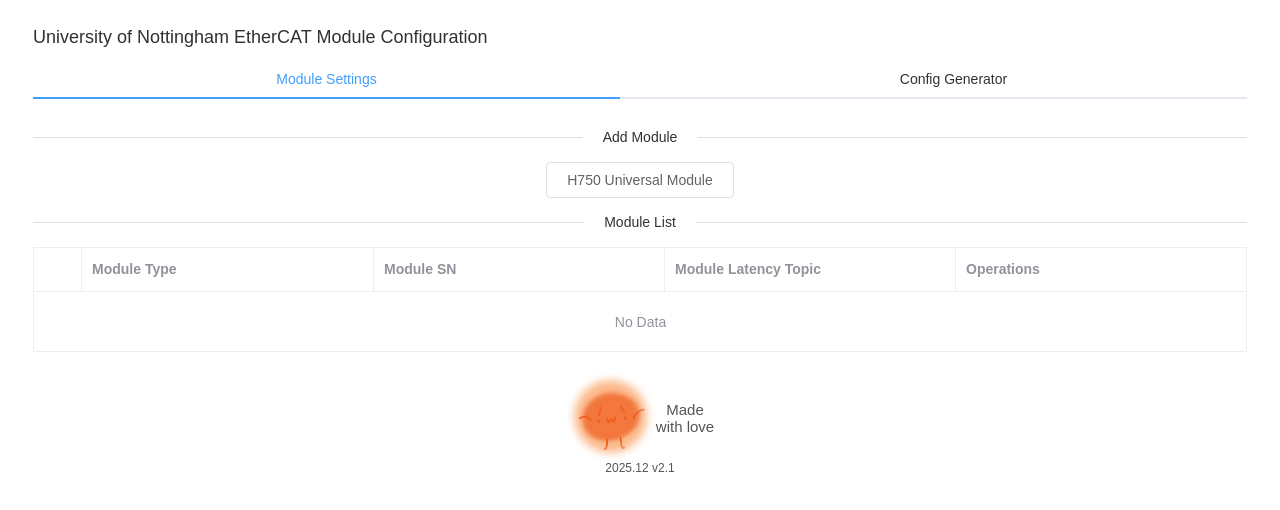
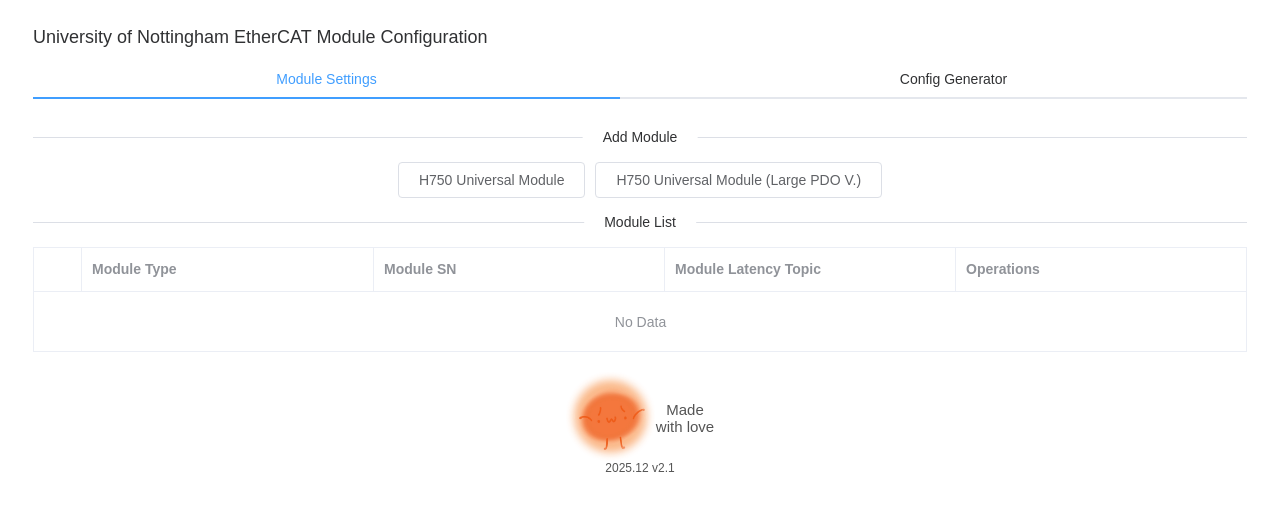
Before and after one commit to AIMEtherCAT/TaskEditor, a Vue app: page / in a window 1280 px wide. Shown: the top 510 px of the page. Built offline with nearby package versions, Linux system fonts and the light colour scheme.

Commit message:
feat: add large pdo version of h750 universal

```diff
--- a/src/pages/code_generator.vue
+++ b/src/pages/code_generator.vue
@@ -87,6 +87,8 @@
           //   return "Motor Module"
         case 0x03:
           return "H750 Universal Module"
+        case 0x04:
+          return "H750 Universal Module (Large PDO V.)"
       }
     },
     // read, write
@@ -94,6 +96,8 @@
       switch (hexId) {
         case 0x03:
           return [80, 80]
+        case 0x04:
+          return [112, 80]
       }
     },
     downloadAll() {
--- a/src/pages/module_settings.vue
+++ b/src/pages/module_settings.vue
@@ -6,6 +6,8 @@
       <!--      <el-button @click="modules.push({type: 0x01, task: []})">Flight Module</el-button>-->
       <!--      <el-button @click="modules.push({type: 0x02, task: [], latency_topic: '', sn: ''})" disabled>Motor Module</el-button>-->
       <el-button @click="modules.push({type: 0x03, task: [], latency_topic: '', sn: ''})">H750 Universal Module
+      </el-button>
+      <el-button @click="modules.push({type: 0x04, task: [], latency_topic: '', sn: ''})">H750 Universal Module (Large PDO V.)
       </el-button>
     </div>
 
@@ -1026,6 +1028,8 @@
           //   return "Motor Module"
         case 0x03:
           return "H750 Universal Module"
+        case 0x04:
+          return "H750 Universal Module (Large PDO V.)"
       }
     },
     getAppTypeFriendlyName(hexId) {
```
